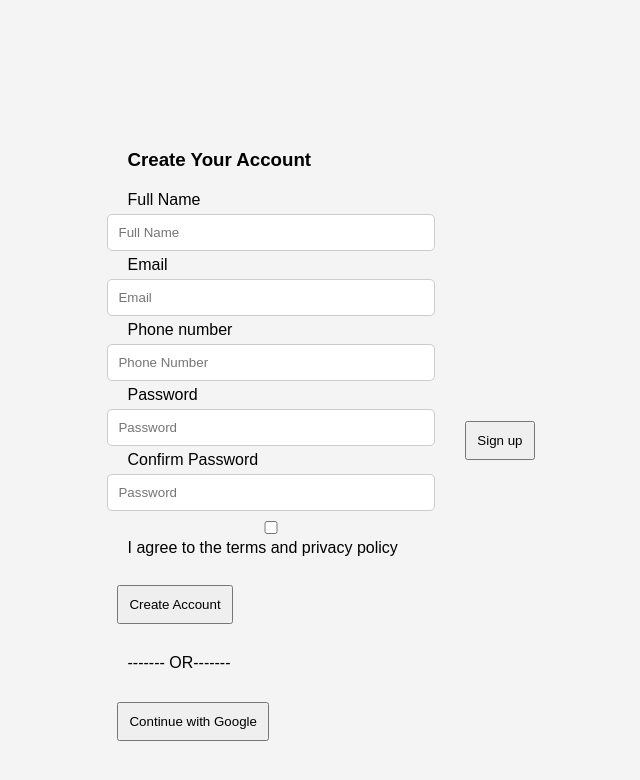
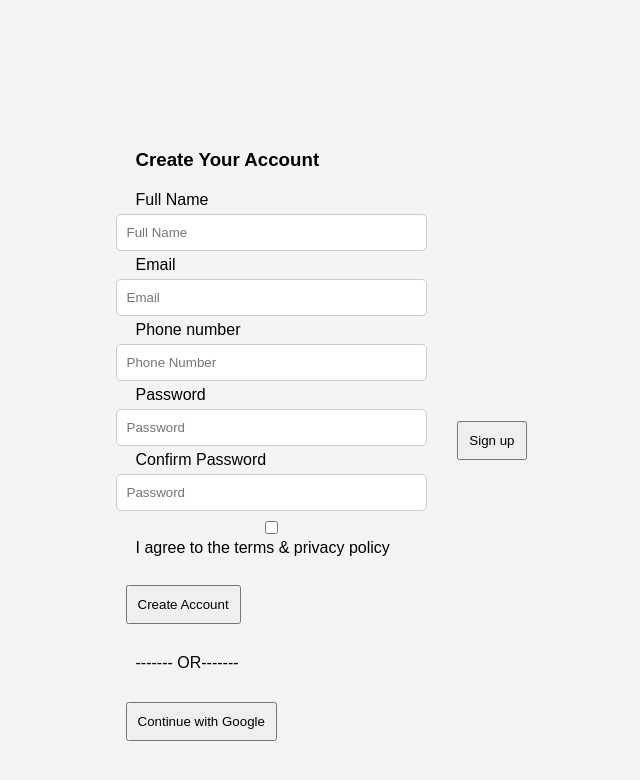
Before and after one commit to Excel-Dev001/Signup-page, a plain HTML site: page Index.html in a window 1280 px wide. Shown: the whole page, without its empty margins (324-964 px from the left). Drawn offline with Linux system fonts and the light colour scheme.

Commit message:
Refactor signup page HTML structure
Updated the HTML structure of the signup page, including labels and buttons.

```diff
--- a/Index.html
+++ b/Index.html
@@ -23,7 +23,7 @@
     <input type="password" placeholder="Password" required>
 <br>
 <input type="checkbox">
-<label> I agree to the terms and privacy policy </label>
+<label> I agree to the terms & privacy policy </label>
 <br> <br>
 <button class="create"> Create Account  </button>
 <p> ------- OR-------</p>
```
